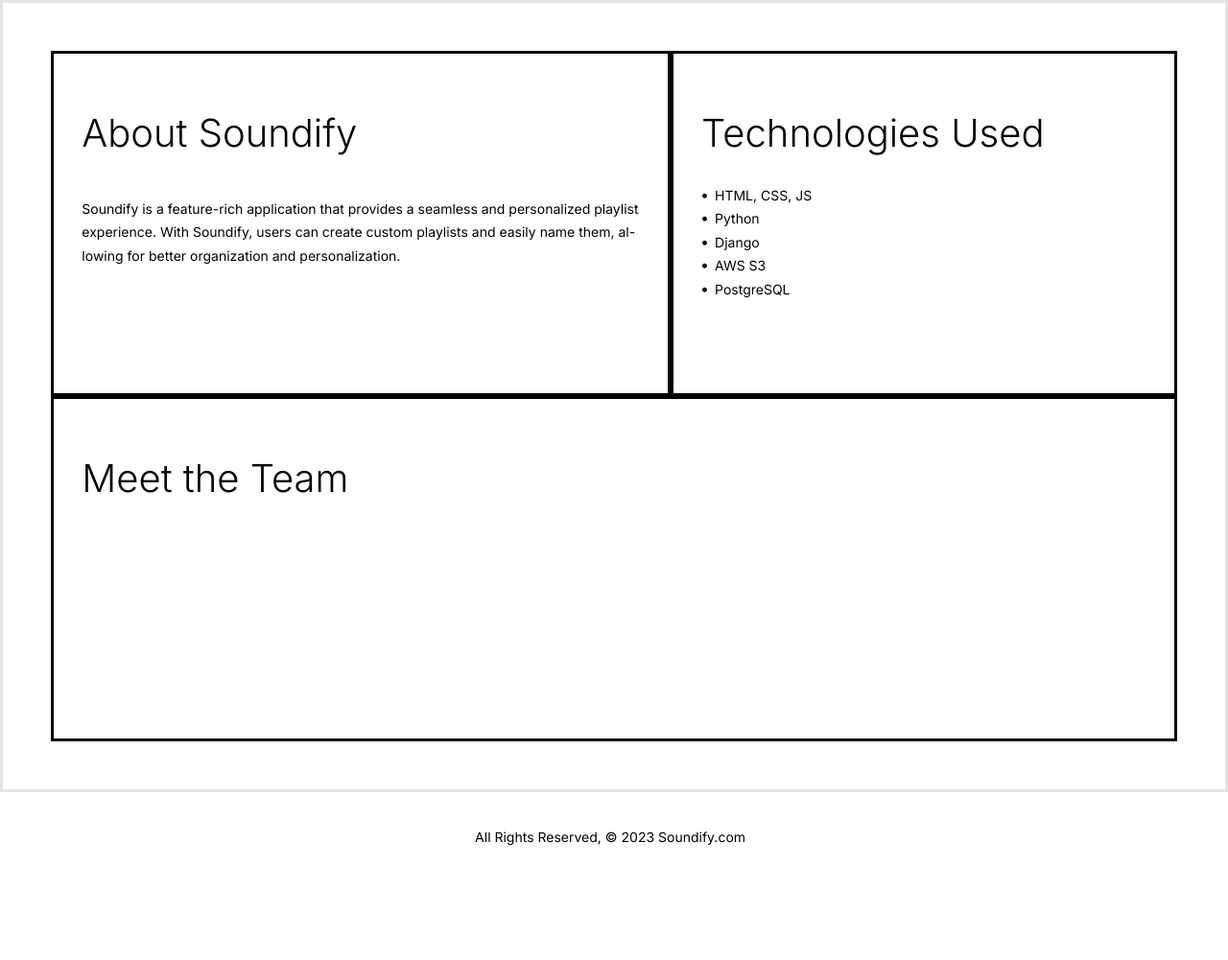
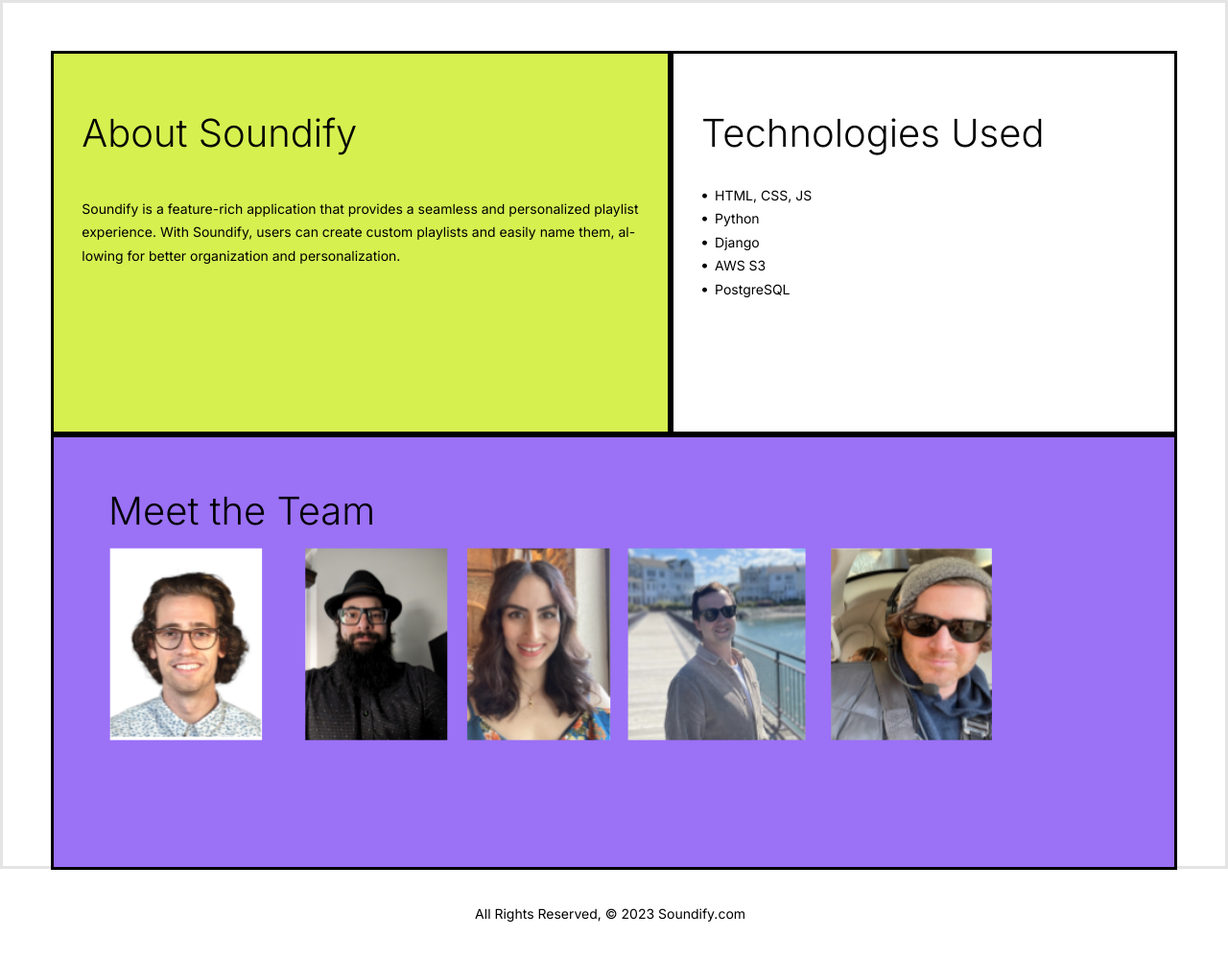
Before and after one commit to seanh101/Soundify, a Django app: page /about/ in a window 1280 px wide. Shown: the part 100-1101 px from the top of the page at 96% size. Before the commit the page ends 981 px from the top, so only its background shows below. Run offline with Django 4.2, Linux system fonts and the light colour scheme.

Commit message:
About page styled Co-authored-by: Ian Abbene <ianabbene@gmail.com>

```diff
--- a/main_app/static/css/marley.css
+++ b/main_app/static/css/marley.css
@@ -176,7 +176,7 @@ li::before {
     display: flex;
     flex-wrap: wrap;
     width: 100%;
-    height: 90vh;
+    height: 100vh;
 }
 
 .flex-item-1, flex-item-2, flex-item-3 {
@@ -193,6 +193,7 @@ li::before {
     height: 50%;
     border: solid black;
     width: 55%;
+    background-color: rgba(214, 240, 80, 1);
 }
 
 .flex-item-2 {
@@ -208,10 +209,12 @@ li::before {
 .flex-item-3 {
     display: flex;
     flex-grow: 2;
+    flex-direction: column;
     width: 50%;
-    height: 50%;
+    height: 56.7%;
     padding: 2.5%;
     border: solid black;
+    background-color: rgba(155, 113, 246, 1);
 }
 
 .flex-item-about-p {
@@ -222,6 +225,18 @@ li::before {
 
 .about-soundify-title, .tech-used-title, .flex-item-2-ol, .flex-item-3 {
     align-self: flex-start;
+}
+
+.meet-the-team {
+    display: flex;
+    flex-basis: auto;
+    margin: 2.5%;
+}
+
+.team-pic {
+    display: flex;
+    align-items: center;
+    transform: translate(-6.5%, -35%)
 }
 
 /* CONFIRM DELETE PLAYLIST PAGE  */
--- a/main_app/templates/about.html
+++ b/main_app/templates/about.html
@@ -18,8 +18,8 @@
         </div>
     </div>
     <div class="flex-item-3">
-        <h2>Meet the Team</h2>
-        <div class="team-pic"></div>
+        <h2 class="meet-the-team">Meet the Team</h2>
+        <img class="team-pic" src="../static/images/teampic-2.png" alt="team members"/>
     </div>
 </div>
 
--- a/main_app/templates/songs/detail.html
+++ b/main_app/templates/songs/detail.html
@@ -10,7 +10,7 @@
 <p>Album: {{ song.album }}</p>
 <p>Length: {{ song.duration }}</p>
 
-<a href="{% url 'song_update' song.id %}">Edit</a>
+<!-- <a href="{% url 'song_update' song.id %}">Edit</a> -->
 <a href="{% url 'song_delete' song.id %}">Delete</a>
 </div>
 {% endblock %}
```
Also changed, not shown: main_app/static/images/teampic-2.png (added).
